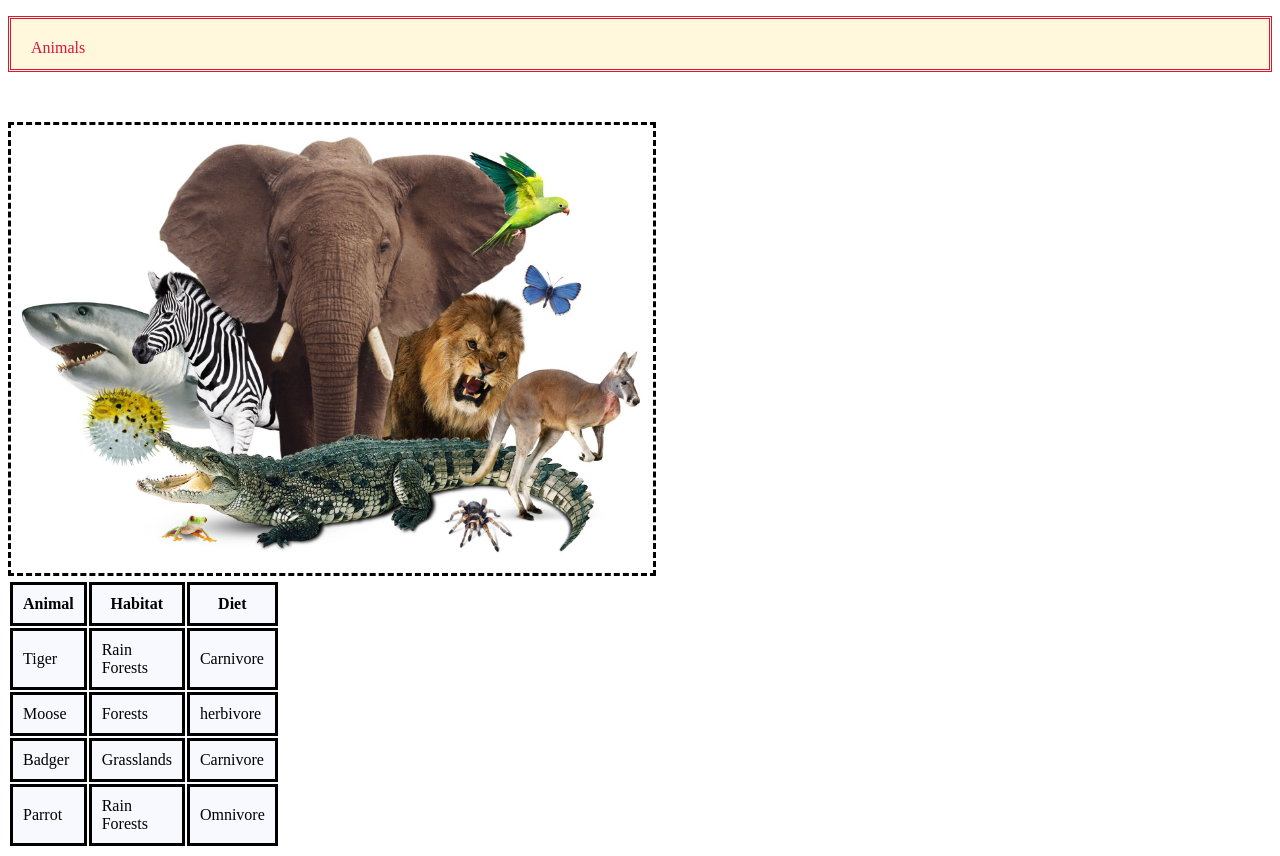
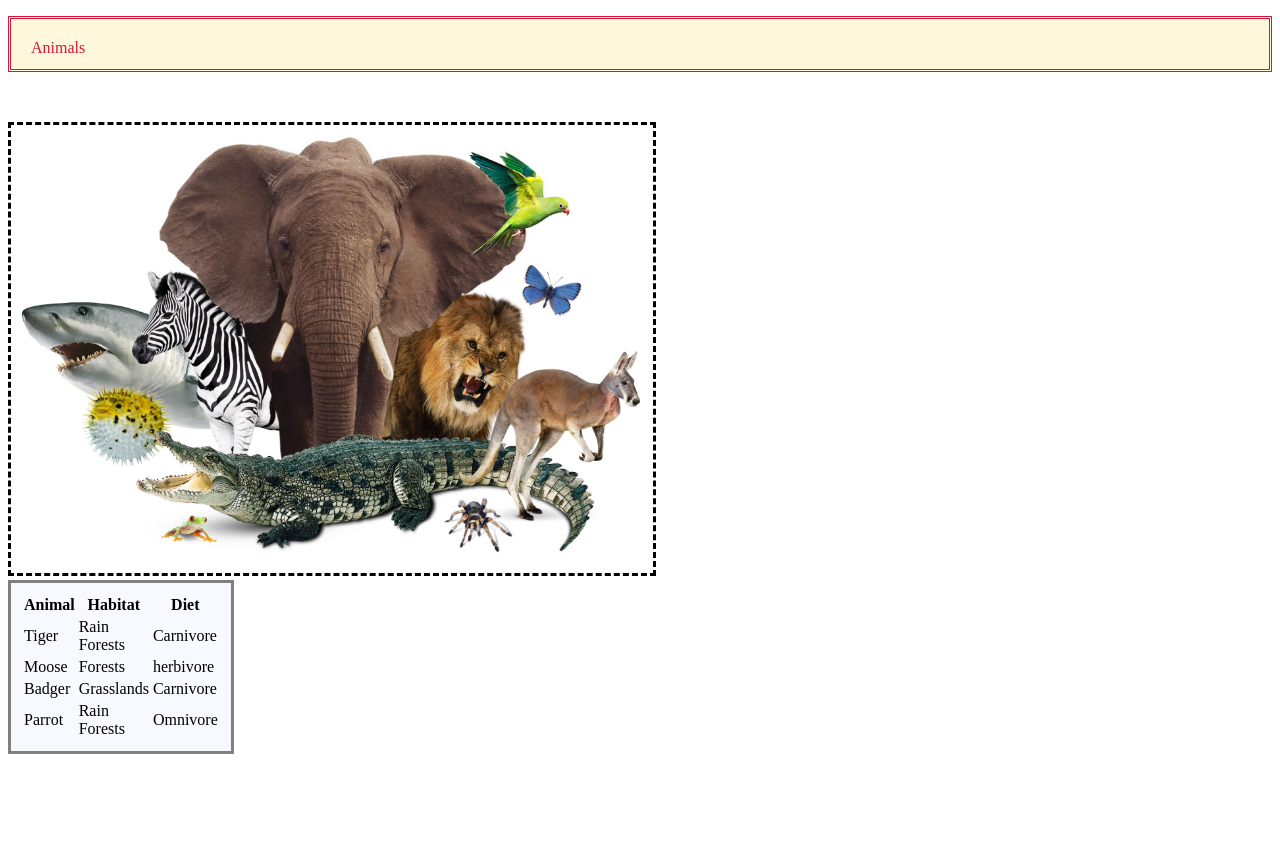
Before and after one commit to Trent-Hodgins/ICS2O-Unit3-02-HTML, a plain HTML site: page index.html in a window 1280 px wide. After the commit the page ends 800 px from the top, so only its background shows below. Drawn offline with Linux system fonts and the light colour scheme.

Commit message:
Fixed errors

```diff
--- a/index.html
+++ b/index.html
@@ -10,7 +10,7 @@
     <script src="script.js"></script>
   <p id="paragraph">Animals</p>
   <img id="image" src="./images/animals.jpg" alt="image_of_animals">
-  <table>
+  <table id="table">
     <tr>
       <th>Animal</th>
       <th>Habitat</th>
--- a/style.css
+++ b/style.css
@@ -15,7 +15,7 @@
   width: 50%;
 }
 
-#table, th, td {
+#table {
   border-style: solid;
   padding: 10px;
   width: 10px;
```
